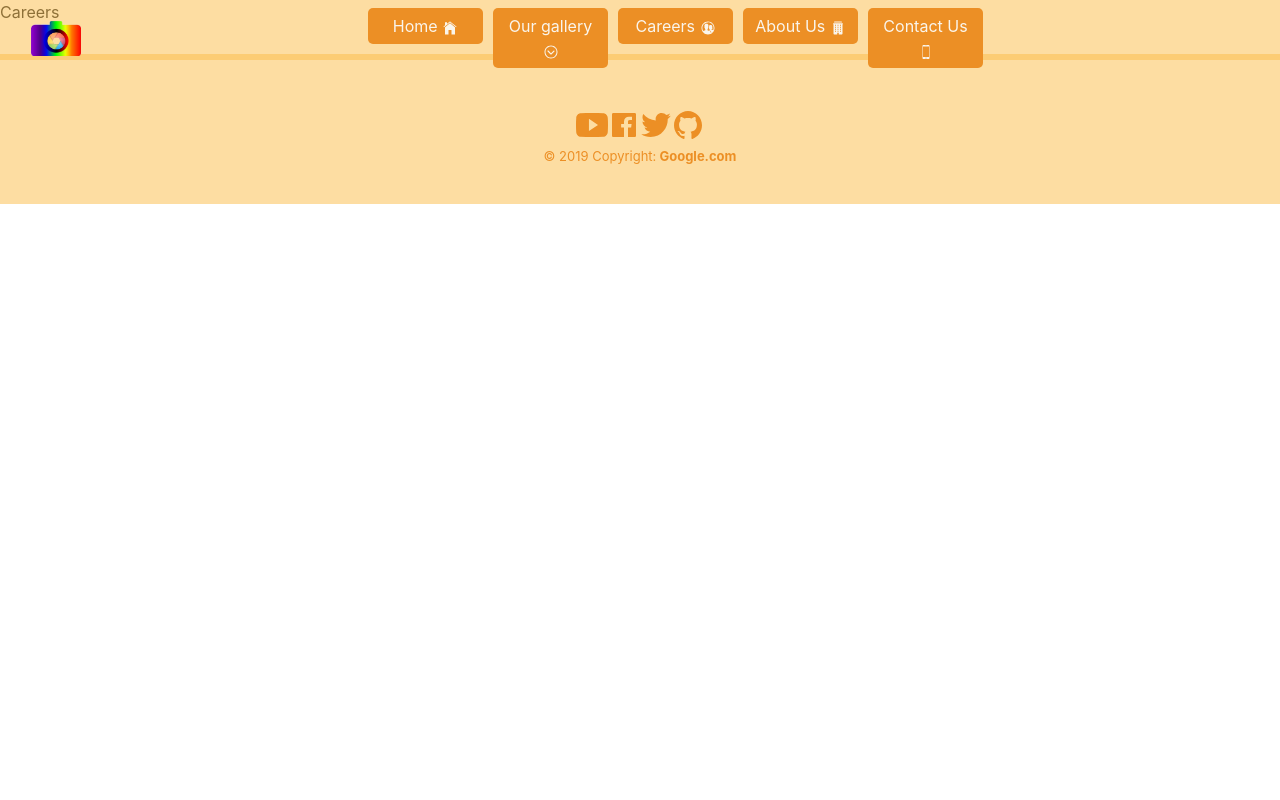
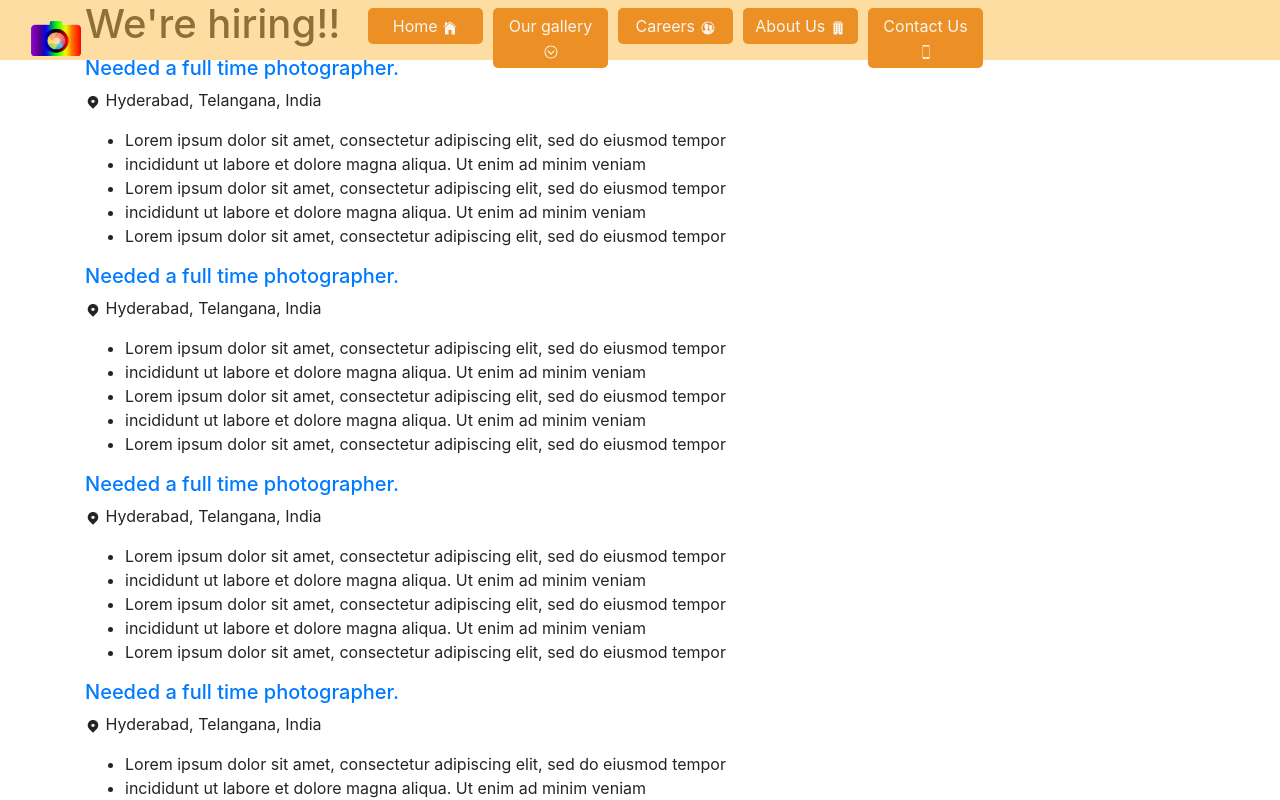
Before and after one commit to monica-puram/PicsArtz_Phase1, a React (Create React App) app: page /careers in a window 1280 px wide. Shown: the top 800 px of the page. Built offline with nearby package versions, Linux system fonts and the light colour scheme.

Commit message:
Careers page
Co-Authored-By: shrikanth7 <shrikanth7@users.noreply.github.com>

```diff
--- a/package.json
+++ b/package.json
@@ -10,6 +10,7 @@
     "bootstrap": "^4.4.1",
     "cors": "^2.8.5",
     "express": "^4.17.1",
+    "multer": "^1.4.2",
     "react": "^16.12.0",
     "react-bootstrap": "^1.0.0-beta.16",
     "react-dom": "^16.12.0",
--- a/src/About.js
+++ b/src/About.js
@@ -11,10 +11,10 @@ class About extends React.Component{
                         <p>It is a long established fact that a reader will be distracted by the readable content of a page when looking at its layout. The point of using Lorem Ipsum is that it has a more-or-less normal distribution of letters,</p>
                     </div>
                     <div className='aboutImg'>
-                        <img src = 'http://localhost:3000/gallery1.jpg'/>
+                        <img src = 'http://localhost:3000/gallery1.jpg' alt='about'/>
                     </div>
                     <div className='aboutImg'>
-                        <img src = 'http://localhost:3000/gallery1.jpg'/>
+                        <img src = 'http://localhost:3000/gallery1.jpg' alt='about'/>
                     </div>
                     <div className='aboutText'>
                         <h4>Our Mission</h4>
@@ -26,7 +26,7 @@ class About extends React.Component{
                         <p>It is a long established fact that a reader will be distracted by the readable content of a page when looking at its layout. The point of using Lorem Ipsum is that it has a more-or-less normal distribution of letters,</p>
                     </div>
                     <div className='aboutImg'>
-                        <img src = 'http://localhost:3000/gallery1.jpg'/>
+                        <img src = 'http://localhost:3000/gallery1.jpg' alt='about'/>
                     </div>
                 </div>
             </div>
--- a/src/App.js
+++ b/src/App.js
@@ -7,6 +7,7 @@ import About from './About';
 import Gallery from './Gallery';
 import ContactUs from './ContactUs';
 import Careers from './Careers';
+import CareersForm from './components/CareersForm';
 import './App.css';
 import HeaderNav from './components/HeaderNav';
 
@@ -23,6 +24,7 @@ class App extends React.Component {
                 <Route exact path = '/gallery' component = {Gallery}/>
                 <Route path = '/contactUs' component = {ContactUs}/>
                 <Route path = '/careers' component = {Careers}/>
+                <Route path = '/careersApply' component = {CareersForm}/>
                 <Route path = '/Home' component = {Home}/>
               </Switch>
             </StaticRouter>
--- a/src/Careers.js
+++ b/src/Careers.js
@@ -1,10 +1,56 @@
 import React from 'react';
-
+import {TiLocation} from 'react-icons/ti';
 
 class Careers extends React.Component{
     render(){
         return(
-            <div>Careers</div>
+            <div className='careers container'>
+                <h1>We're hiring!!</h1>
+                <div className='panel'>
+                    <a href='/careersApply'><h5>Needed a full time photographer.</h5></a>
+                    <p className='location'><TiLocation/> Hyderabad, Telangana, India</p>
+                    <ul className='jobDetails'>
+                        <li>Lorem ipsum dolor sit amet, consectetur adipiscing elit, sed do eiusmod tempor </li>
+                        <li>incididunt ut labore et dolore magna aliqua. Ut enim ad minim veniam</li>
+                        <li>Lorem ipsum dolor sit amet, consectetur adipiscing elit, sed do eiusmod tempor </li>
+                        <li>incididunt ut labore et dolore magna aliqua. Ut enim ad minim veniam</li>
+                        <li>Lorem ipsum dolor sit amet, consectetur adipiscing elit, sed do eiusmod tempor </li>
+                    </ul>
+                </div>
+                <div className='panel'>
+                    <a href='careersApply'><h5>Needed a full time photographer.</h5></a>
+                    <p className='location'><TiLocation/> Hyderabad, Telangana, India</p>
+                    <ul className='jobDetails'>
+                        <li>Lorem ipsum dolor sit amet, consectetur adipiscing elit, sed do eiusmod tempor </li>
+                        <li>incididunt ut labore et dolore magna aliqua. Ut enim ad minim veniam</li>
+                        <li>Lorem ipsum dolor sit amet, consectetur adipiscing elit, sed do eiusmod tempor </li>
+                        <li>incididunt ut labore et dolore magna aliqua. Ut enim ad minim veniam</li>
+                        <li>Lorem ipsum dolor sit amet, consectetur adipiscing elit, sed do eiusmod tempor </li>
+                    </ul>
+                </div>
+                <div className='panel'>
+                    <a href='careersApply'><h5>Needed a full time photographer.</h5></a>
+                    <p className='location'><TiLocation/> Hyderabad, Telangana, India</p>
+                    <ul className='jobDetails'>
+                        <li>Lorem ipsum dolor sit amet, consectetur adipiscing elit, sed do eiusmod tempor </li>
+                        <li>incididunt ut labore et dolore magna aliqua. Ut enim ad minim veniam</li>
+                        <li>Lorem ipsum dolor sit amet, consectetur adipiscing elit, sed do eiusmod tempor </li>
+                        <li>incididunt ut labore et dolore magna aliqua. Ut enim ad minim veniam</li>
+                        <li>Lorem ipsum dolor sit amet, consectetur adipiscing elit, sed do eiusmod tempor </li>
+                    </ul>
+                </div>
+                <div className='panel'>
+                    <a href='careersApply'><h5>Needed a full time photographer.</h5></a>
+                    <p className='location'><TiLocation/> Hyderabad, Telangana, India</p>
+                    <ul className='jobDetails'>
+                        <li>Lorem ipsum dolor sit amet, consectetur adipiscing elit, sed do eiusmod tempor </li>
+                        <li>incididunt ut labore et dolore magna aliqua. Ut enim ad minim veniam</li>
+                        <li>Lorem ipsum dolor sit amet, consectetur adipiscing elit, sed do eiusmod tempor </li>
+                        <li>incididunt ut labore et dolore magna aliqua. Ut enim ad minim veniam</li>
+                        <li>Lorem ipsum dolor sit amet, consectetur adipiscing elit, sed do eiusmod tempor </li>
+                    </ul>
+                </div>
+            </div>
         )
     }
 }
--- /dev/null
+++ b/src/components/CareersForm.js
@@ -0,0 +1,59 @@
+import React from 'react';
+import axios from 'axios';
+
+class CareersForm extends React.Component{
+    constructor(props){
+        super(props);
+        this.state={
+            firstName:'',
+            lastName:'',
+            resume: null
+        }
+        this.handleSubmit=this.handleSubmit.bind(this);
+        this.handleChange = this.handleChange.bind(this);
+        this.handleFileChange=this.handleFileChange.bind(this);
+    }
+    handleChange(e){
+        this.setState({
+            [e.target.name] : e.target.value
+        })
+    }
+    handleFileChange(e){
+        this.setState({resume:e.target.files[0]});
+    }
+    handleSubmit(e){
+        e.preventDefault() // Stop form submit
+        console.log((this.state.resume));
+        console.log(document.getElementById('myfile').value);
+        const data = new FormData()
+        data.append("file", this.state.resume);
+        data.append("firstName", this.state.firstName);
+        data.append("lastName", this.state.lastName);
+        axios.post('http://localhost:3001/applyNow', data)
+            .then(response=>{
+                if(response.status === 200)
+                    alert("Submitted!")
+                else
+                    alert("Error occurred while submitting information!")
+            }).catch(error =>{
+                console.log(error);
+            })
+    }
+    render(){
+        return(
+            <div className='careersForm container'>
+                <form id ='careersFormId'>
+                    <label>First Name: </label>
+                    <input type= 'text' placeholder='First name' name = 'firstName' value={this.state.firstName} onChange={this.handleChange} required/>
+                    <label>Last Name: </label>
+                    <input type= 'text' placeholder='Last name' name = 'lastName' value={this.state.lastName} onChange={this.handleChange}/>
+                    <label htmlFor="myfile">Please upload your Resume: </label><br/>
+                    <input type="file" id="myfile" name="resume" accept=".doc,.docx,.pdf,.txt" onChange={this.handleFileChange} required></input><br/>
+                </form>
+                <button onClick={this.handleSubmit}>Apply Now</button>
+            </div>
+        )
+    }
+}
+
+export default CareersForm;
```
Also changed, not shown: server.js (+50 -0 lines).
